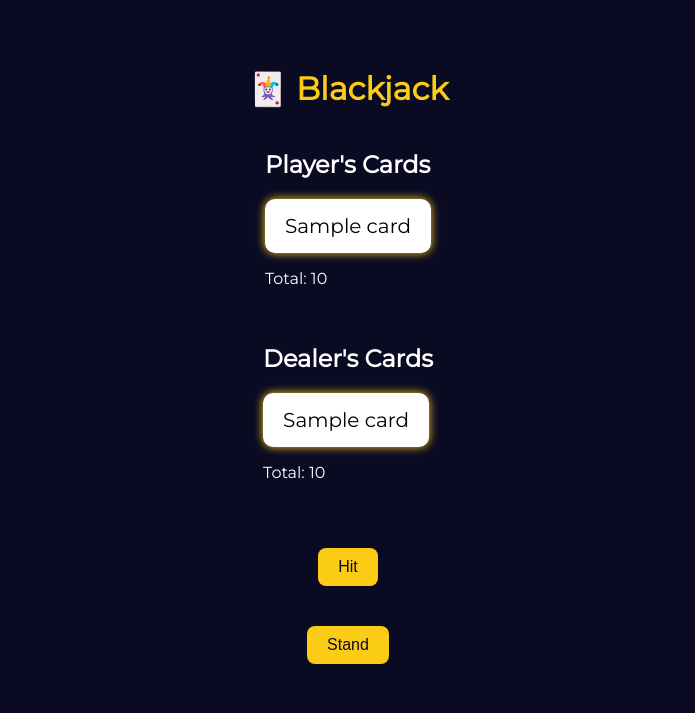
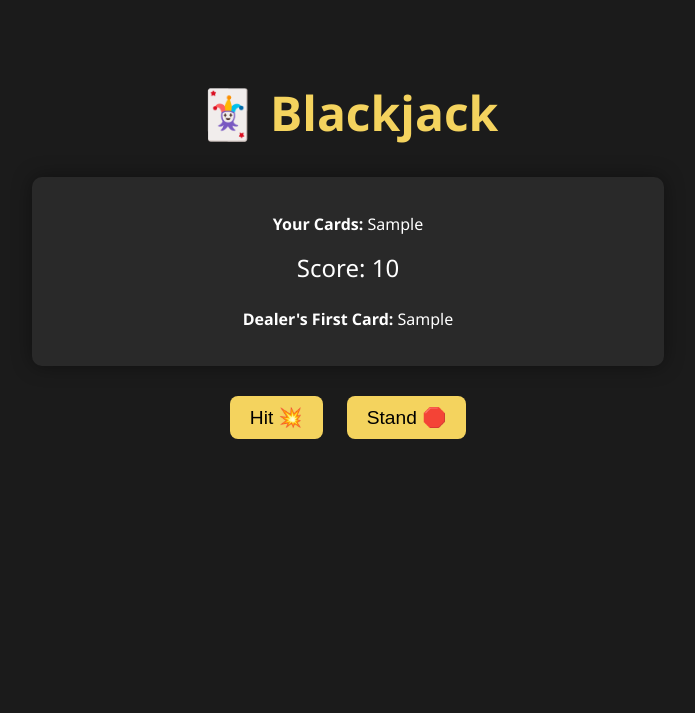
Before and after one commit to Shreeyalisingh/blackjack-web-game, a Flask app: template templates/game.html in a window 1280 px wide. Shown: the top 713 px of the page, without its empty margins (292-987 px from the left). Run offline with Flask 2, Linux system fonts and the light colour scheme; the template is opened without the code that fills it: most values are stand-ins (such as "Sample title", 1, 10 or a date in 2020).

Commit message:
Revert to previous working version

```diff
--- a/templates/game.html
+++ b/templates/game.html
@@ -3,86 +3,61 @@
 <head>
   <meta charset="UTF-8">
   <title>Blackjack Game</title>
-    <link href="https://fonts.googleapis.com/css2?family=Montserrat&display=swap" rel="stylesheet">
   <style>
     body {
-            font-family: 'Montserrat', sans-serif;
-            background-color: #0a0a23;
-            color: #ffffff;
-            display: flex;
-            flex-direction: column;
-            align-items: center;
+      background-color: #1b1b1b;
+      color: #fff;
+      font-family: 'Segoe UI', sans-serif;
+      text-align: center;
       padding: 40px;
     }
+
     h1 {
-            color: #facc15;
+      font-size: 3rem;
+      color: #f4d35e;
     }
-        .section {
-            margin-bottom: 20px;
+
+    .card-box {
+      margin: 20px auto;
+      padding: 20px;
+      background-color: #292929;
+      border-radius: 10px;
+      width: 50%;
+      box-shadow: 0 0 20px rgba(0, 0, 0, 0.4);
     }
-        .cards {
-            display: flex;
-            gap: 10px;
+
+    .score {
+      font-size: 1.5rem;
+      margin-top: 10px;
     }
-        .card {
-            background-color: white;
-            color: black;
-            padding: 15px 20px;
-            border-radius: 10px;
-            font-size: 20px;
-            box-shadow: 0 0 10px #facc15;
+
+    button {
+      background-color: #f4d35e;
+      border: none;
+      color: #000;
+      padding: 10px 20px;
+      font-size: 1.2rem;
+      margin: 10px;
+      border-radius: 8px;
+      cursor: pointer;
     }
-        form {
-            margin-top: 20px;
-        }
-        button {
-            padding: 10px 20px;
-            margin: 10px;
-            background-color: #facc15;
-            color: #0a0a23;
-            border: none;
-            border-radius: 8px;
-            font-size: 16px;
-            cursor: pointer;
-            transition: 0.3s;
-        }
+
     button:hover {
-            background-color: #eab308;
-        }
-        .message {
-            font-size: 18px;
-            margin-top: 15px;
+      background-color: #e8c441;
     }
   </style>
 </head>
 <body>
   <h1>🃏 Blackjack</h1>
-
-    <div class="section">
-        <h2>Player's Cards</h2>
-        <div class="cards">
-            {% for card in player_cards %}
-                <div class="card">{{ card }}</div>
-            {% endfor %}
-        </div>
-        <p>Total: {{ player_score }}</p>
+  <div class="card-box">
+    <p><strong>Your Cards:</strong> {{ user_cards }}</p>
+    <p class="score">Score: {{ user_score }}</p>
+    <p><strong>Dealer's First Card:</strong> {{ dealer_card }}</p>
   </div>
 
-    <div class="section">
-        <h2>Dealer's Cards</h2>
-        <div class="cards">
-            {% for card in dealer_cards %}
-                <div class="card">{{ card }}</div>
-            {% endfor %}
-        </div>
-        <p>Total: {{ dealer_score }}</p>
-    </div>
-
-    <form method="post" action="/hit">
-        <button type="submit">Hit</button>
-    </form>
-    <form method="post" action="/stand">
-        <button type="submit">Stand</button>
+  <form method="post">
+    <button type="submit" name="action" value="Hit">Hit 💥</button>
+    <button type="submit" name="action" value="Stand">Stand 🛑</button>
   </form>
 </body>
 </html>
```
Also changed, not shown: templates/result.html (+49 -34 lines). Lines whose indentation alone changed are shown as unchanged.
